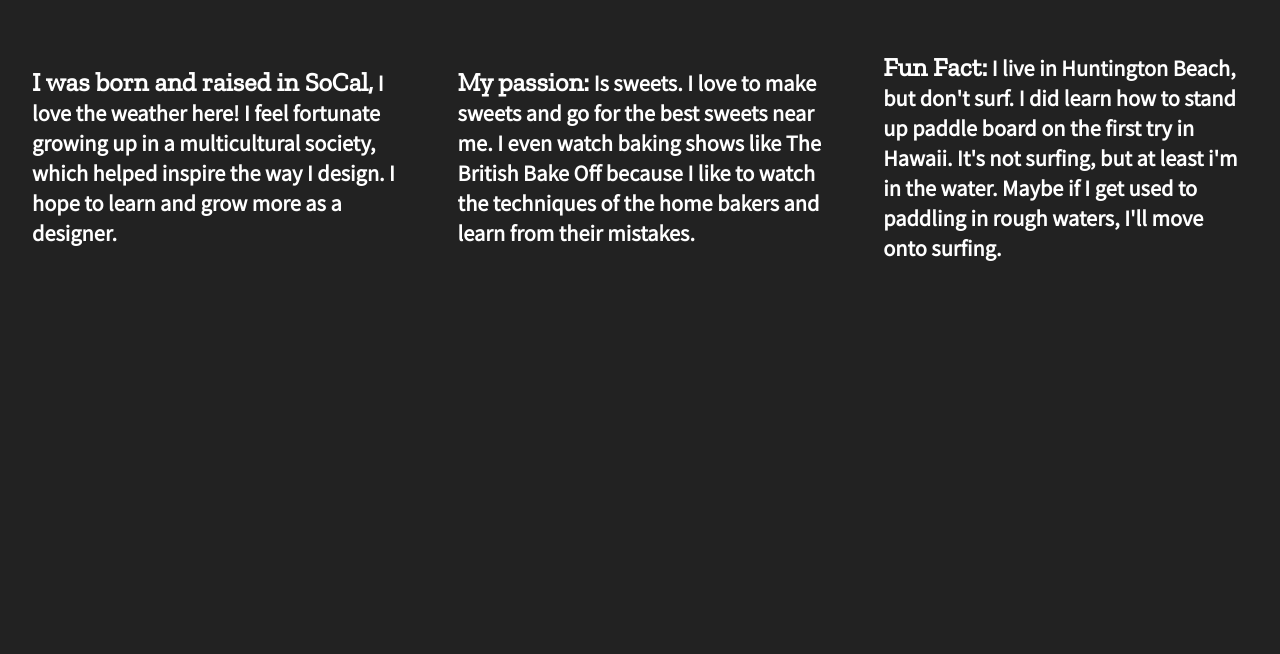
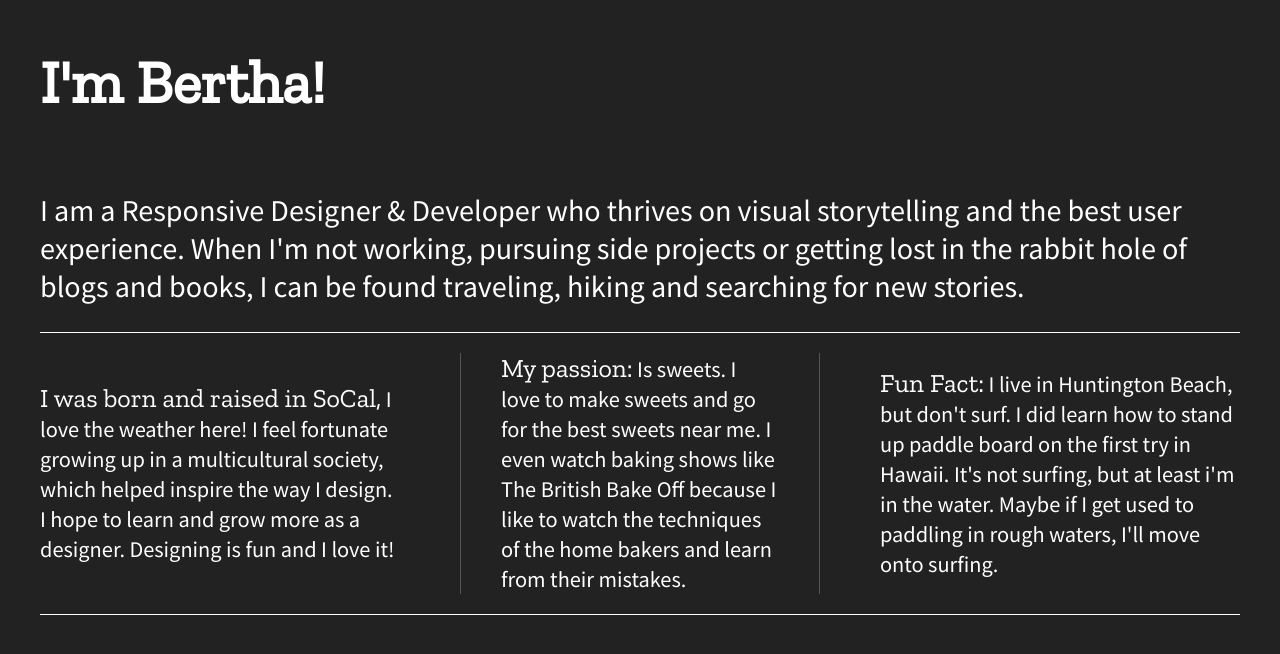
Before and after one commit to berthtam/206-divs-flexbox-starter, a plain HTML site: page index.html in a window 1280 px wide. Drawn offline with nearby package versions, Linux system fonts and the light colour scheme.

Commit message:
Add files via upload
Customized flexboxes

```diff
--- a/css/main.css
+++ b/css/main.css
@@ -1,4 +1,4 @@
-hea/*! HTML5 Boilerplate v5.2.0 | MIT License | https://html5boilerplate.com/ */
+/*! HTML5 Boilerplate v5.2.0 | MIT License | https://html5boilerplate.com/ */
 
 /*
  * What follows is the result of much research on cross-browser styling.
@@ -104,34 +104,63 @@ html {
 
 body {
   font-family: 'Noto Sans JP', sans-serif;
-  font-weight: 700;
-  padding: 2em;
+  padding: 0em 2em;
+  font-size: 1.25em;
   color: #fff;
-  height: 100%;
+  display: flex;
+  justify-content: center;
 }
 
-.wrapper {
-  /*add display:flex and set justify-content to space-between*/
+.flex-container {
   display: flex;
   flex-flow: row wrap;
   justify-content: space-between;
-  align-items: center;
+  max-width: 1200px;
 }
 
-.div-1, .div-2, .div-3 {
+p span {
+  font-family: 'Zilla Slab', serif;
+  font-size: 1.3em;
+}
+
+header,
+footer {
+  width: 100%;
+  display: flex;
+  justify-content: flex-start;
+}
+
+header h1 {
+  font-family: 'Zilla Slab', serif;
+  font-size: 3em;
+}
+
+main {
+  width: 100%;
+  display: flex;
+  justify-content: center;
+  border-bottom: 1px solid #fff;
+}
+
+main p {
+  font-size: 1.35em;
+}
+
+.flex-items {
   display: flex;
   justify-content: center;
   align-items: center;
-  color: #fff;
   line-height: 1.5em;
-  font-size: 1.25em;
-  width: 30%;
-  height: auto;
+  font-size: 1em;
+  border-bottom: 1px solid #555;
 }
 
-.wrapper span {
-  font-family: 'Zilla Slab', serif;
-  font-size: 1.3em;
+footer {
+  border-top: 1px solid #fff;
+}
+
+footer i {
+  padding: 30px 20px 0 0;
 }
 
 /* ==========================================================================
@@ -213,6 +242,25 @@ body {
    These examples override the primary ('mobile first') styles.
    Modify as content requires.
    ========================================================================== */
+
+@media all and (max-width: 768px) {
+    body {
+      padding: 1em;
+    }
+}
+
+@media (min-width: 1200px) {
+    .flex-items {
+      flex-basis: 30%;
+      border-bottom: none;
+    }
+
+    #div-2 p {
+      border-left: 1px solid #555;
+      border-right: 1px solid #555;
+      padding: 0 40px;
+    }
+}
 
 @media print,
        (-webkit-min-device-pixel-ratio: 1.25),
--- a/index.html
+++ b/index.html
@@ -26,16 +26,27 @@
         <![endif]-->
 
       <!-- Add your site or application content here -->
-        <section class="wrapper">
-            <div class="div-1">
-              <p><span>I was born and raised in SoCal,</span> I love the weather here! I feel fortunate growing up in a multicultural society, which helped inspire the way I design. I hope to learn and grow more as a designer.</p>
+      <section class="flex-container">
+      <header>
+          <h1>I'm Bertha!</h1>
+      </header>
+      <main>
+            <p>I am a Responsive Designer & Developer who thrives on visual storytelling and the best user experience. When I'm not working, pursuing side projects or getting lost in the rabbit hole of blogs and books, I can be found traveling, hiking and searching for new stories.</p>
+      </main>
+            <div id="div-1" class="flex-items">
+              <p><span>I was born and raised in SoCal,</span> I love the weather here! I feel fortunate growing up in a multicultural society, which helped inspire the way I design. I hope to learn and grow more as a designer. Designing is fun and I love it!</p>
             </div>
-            <div class="div-2">
+            <div id="div-2" class="flex-items">
               <p><span>My passion:</span> Is sweets. I love to make sweets and go for the best sweets near me. I even watch baking shows like The British Bake Off because I like to watch the techniques of the home bakers and learn from their mistakes.</p>
             </div>
-            <div class="div-3">
+            <div id="div-3" class="flex-items">
               <p><span>Fun Fact:</span> I live in Huntington Beach, but don't surf. I did learn how to stand up paddle board on the first try in Hawaii. It's not surfing, but at least i'm in the water. Maybe if I get used to paddling in rough waters, I'll move onto surfing.</p>
             </div>
+          <footer>
+              <i class="fab fa-twitter"></i>
+              <i class="fab fa-linkedin"></i>
+              <i class="fab fa-pinterest"></i>
+          </footer>
         </section>
 
         <script src="https://ajax.googleapis.com/ajax/libs/jquery/1.11.3/jquery.min.js"></script>
```
